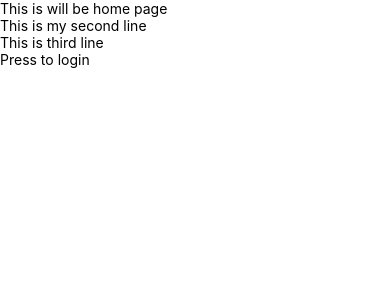
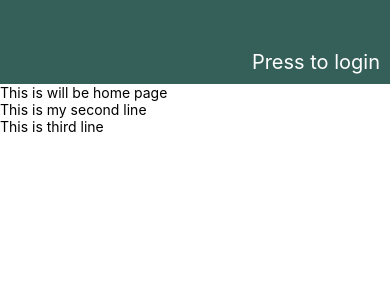
Before and after one commit to edharkhimich/GloboReactNative, a React Native app: screen / in a window 390 px wide. Shown: the top 300 px of the page. Built offline with nearby package versions, Linux system fonts and the light colour scheme.

Commit message:
add styling to the first page

```diff
--- a/app/sections/Header.js
+++ b/app/sections/Header.js
@@ -1,5 +1,5 @@
 import React from 'react'
-import { StyleSheet, Text } from 'react-native'
+import { StyleSheet, Text, View } from 'react-native'
 
 export class Header extends React.Component {
 
@@ -18,7 +18,26 @@
         let display = this.state.isLoggedIn ? 'Sample User' : this.props.message
 
         return (
-            <Text onPress={this.toggleUser}>{display}</Text>
+            <View style={styles.headStyle}>
+                <Text
+                    style={styles.headText}
+                    onPress={this.toggleUser}>{display}
+                </Text>
+            </View>
         )
     }
 }
+
+const styles = StyleSheet.create({
+    headText: {
+        textAlign: 'right',
+        color: '#ffffff',
+        fontSize: 20
+    },
+    headStyle: {
+        paddingTop: 50,
+        paddingBottom: 10,
+        paddingRight: 10,
+        backgroundColor: '#35605a'
+    }
+})
--- a/app/views/Home.js
+++ b/app/views/Home.js
@@ -7,10 +7,10 @@
     render() {
         return (
             <View>
+                <Header message = 'Press to login' />
                 <Text>This is will be home page</Text>
                 <Text>This is my second line</Text>
                 <Text>This is third line</Text>
-                <Header message = 'Press to login' />
             </View>
         )
     }
```
